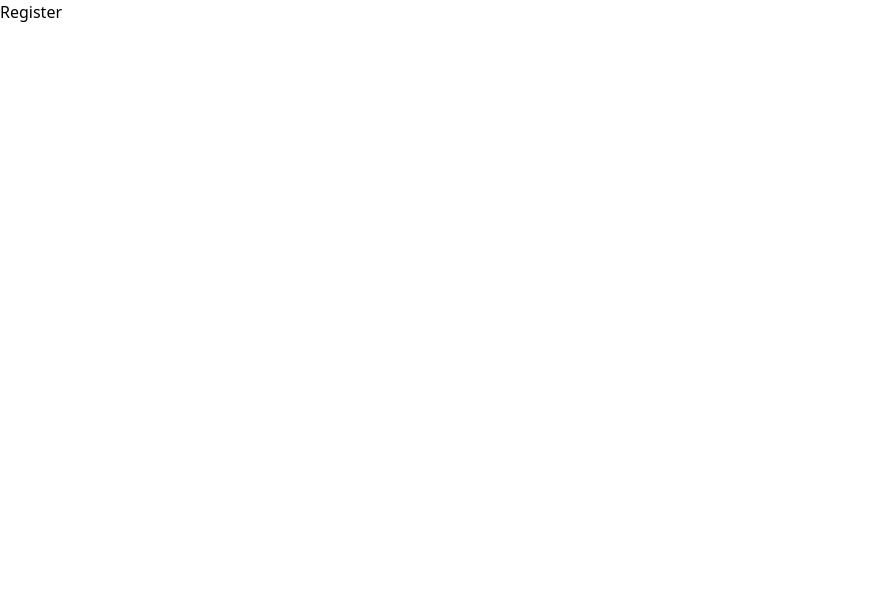
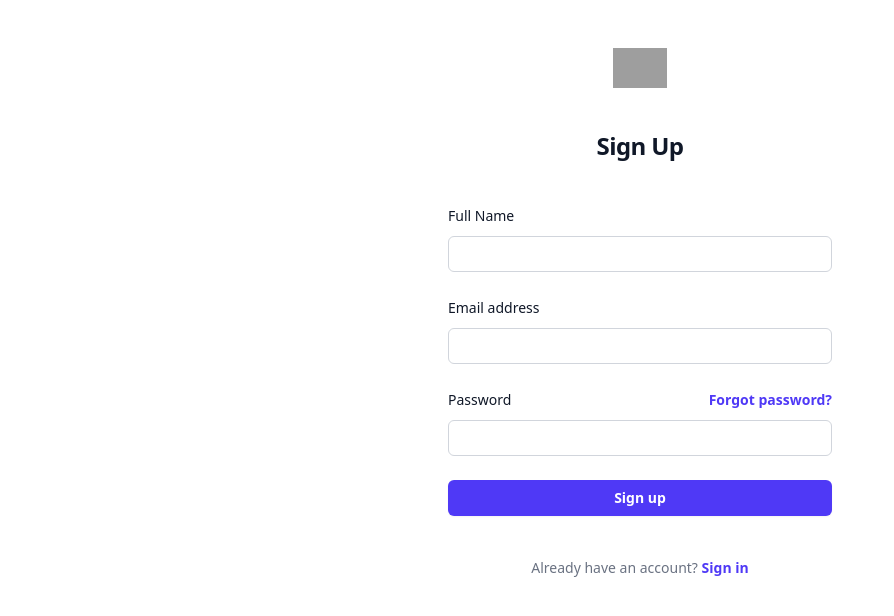
Before and after one commit to Hamkawastaken/nextjs-fundamentals, a Next.js app: page /register in a window 1280 px wide. Shown: the top 616 px of the page, without its empty margins (0-894 px from the left). Built offline with nearby package versions, Linux system fonts and the light colour scheme; grey boxes are pictures that could not be loaded.

Commit message:
link and navugation

```diff
--- a/src/app/(auth)/login/page.tsx
+++ b/src/app/(auth)/login/page.tsx
@@ -1,7 +1,89 @@
+import Link from "next/link";
+
 export default function LoginPage() {
   return (
     <>
-      <h1>Login</h1>
+      <div className="flex min-h-full flex-col justify-center px-6 py-12 lg:px-8">
+        <div className="sm:mx-auto sm:w-full sm:max-w-sm">
+          <img
+            className="mx-auto h-10 w-auto"
+            src="https://tailwindcss.com/plus-assets/img/logos/mark.svg?color=indigo&shade=600"
+            alt="Your Company"
+          />
+          <h2 className="mt-10 text-center text-2xl/9 font-bold tracking-tight text-gray-900">
+            Sign in to your account
+          </h2>
+        </div>
+
+        <div className="mt-10 sm:mx-auto sm:w-full sm:max-w-sm">
+          <form className="space-y-6" action="#" method="POST">
+            <div>
+              <label
+                htmlFor="email"
+                className="block text-sm/6 font-medium text-gray-900"
+              >
+                Email address
+              </label>
+              <div className="mt-2">
+                <input
+                  type="email"
+                  name="email"
+                  id="email"
+                  required
+                  className="block w-full rounded-md bg-white px-3 py-1.5 text-base text-gray-900 outline-1 -outline-offset-1 outline-gray-300 placeholder:text-gray-400 focus:outline-2 focus:-outline-offset-2 focus:outline-indigo-600 sm:text-sm/6"
+                />
+              </div>
+            </div>
+
+            <div>
+              <div className="flex items-center justify-between">
+                <label
+                  htmlFor="password"
+                  className="block text-sm/6 font-medium text-gray-900"
+                >
+                  Password
+                </label>
+                <div className="text-sm">
+                  <a
+                    href="#"
+                    className="font-semibold text-indigo-600 hover:text-indigo-500"
+                  >
+                    Forgot password?
+                  </a>
+                </div>
+              </div>
+              <div className="mt-2">
+                <input
+                  type="password"
+                  name="password"
+                  id="password"
+                  required
+                  className="block w-full rounded-md bg-white px-3 py-1.5 text-base text-gray-900 outline-1 -outline-offset-1 outline-gray-300 placeholder:text-gray-400 focus:outline-2 focus:-outline-offset-2 focus:outline-indigo-600 sm:text-sm/6"
+                />
+              </div>
+            </div>
+
+            <div>
+              <button
+                type="submit"
+                className="flex w-full justify-center rounded-md bg-indigo-600 px-3 py-1.5 text-sm/6 font-semibold text-white shadow-xs hover:bg-indigo-500 focus-visible:outline-2 focus-visible:outline-offset-2 focus-visible:outline-indigo-600"
+              >
+                Sign in
+              </button>
+            </div>
+          </form>
+
+          <p className="mt-10 text-center text-sm/6 text-gray-500">
+            Dont&apos;t have account? {""}
+            <Link
+              href="/register"
+              className="font-semibold text-indigo-600 hover:text-indigo-500"
+            >
+              Sign Up
+            </Link>
+          </p>
+        </div>
+      </div>
     </>
   );
 }
--- a/src/app/(auth)/register/page.tsx
+++ b/src/app/(auth)/register/page.tsx
@@ -1,7 +1,107 @@
+import Link from "next/link";
+
 export default function RegisterPage() {
   return (
     <>
-      <h1>Register</h1>
+      <div className="flex min-h-full flex-col justify-center px-6 py-12 lg:px-8">
+        <div className="sm:mx-auto sm:w-full sm:max-w-sm">
+          <img
+            className="mx-auto h-10 w-auto"
+            src="https://tailwindcss.com/plus-assets/img/logos/mark.svg?color=indigo&shade=600"
+            alt="Your Company"
+          />
+          <h2 className="mt-10 text-center text-2xl/9 font-bold tracking-tight text-gray-900">
+            Sign Up
+          </h2>
+        </div>
+
+        <div className="mt-10 sm:mx-auto sm:w-full sm:max-w-sm">
+          <form className="space-y-6" action="#" method="POST">
+            <div>
+              <label
+                htmlFor="fullname"
+                className="block text-sm/6 font-medium text-gray-900"
+              >
+                Full Name
+              </label>
+              <div className="mt-2">
+                <input
+                  type="text"
+                  name="fullname"
+                  id="fullname"
+                  required
+                  className="block w-full rounded-md bg-white px-3 py-1.5 text-base text-gray-900 outline-1 -outline-offset-1 outline-gray-300 placeholder:text-gray-400 focus:outline-2 focus:-outline-offset-2 focus:outline-indigo-600 sm:text-sm/6"
+                />
+              </div>
+            </div>
+
+            <div>
+              <label
+                htmlFor="email"
+                className="block text-sm/6 font-medium text-gray-900"
+              >
+                Email address
+              </label>
+              <div className="mt-2">
+                <input
+                  type="email"
+                  name="email"
+                  id="email"
+                  required
+                  className="block w-full rounded-md bg-white px-3 py-1.5 text-base text-gray-900 outline-1 -outline-offset-1 outline-gray-300 placeholder:text-gray-400 focus:outline-2 focus:-outline-offset-2 focus:outline-indigo-600 sm:text-sm/6"
+                />
+              </div>
+            </div>
+
+            <div>
+              <div className="flex items-center justify-between">
+                <label
+                  htmlFor="password"
+                  className="block text-sm/6 font-medium text-gray-900"
+                >
+                  Password
+                </label>
+                <div className="text-sm">
+                  <a
+                    href="#"
+                    className="font-semibold text-indigo-600 hover:text-indigo-500"
+                  >
+                    Forgot password?
+                  </a>
+                </div>
+              </div>
+              <div className="mt-2">
+                <input
+                  type="password"
+                  name="password"
+                  id="password"
+                  required
+                  className="block w-full rounded-md bg-white px-3 py-1.5 text-base text-gray-900 outline-1 -outline-offset-1 outline-gray-300 placeholder:text-gray-400 focus:outline-2 focus:-outline-offset-2 focus:outline-indigo-600 sm:text-sm/6"
+                />
+              </div>
+            </div>
+
+            <div>
+              <button
+                type="submit"
+                className="flex w-full justify-center rounded-md bg-indigo-600 px-3 py-1.5 text-sm/6 font-semibold text-white shadow-xs hover:bg-indigo-500 focus-visible:outline-2 focus-visible:outline-offset-2 focus-visible:outline-indigo-600"
+              >
+                Sign up
+              </button>
+            </div>
+          </form>
+
+          <p className="mt-10 text-center text-sm/6 text-gray-500">
+            Already have an account? {""}
+            <Link
+              href="/login"
+              className="font-semibold text-indigo-600 hover:text-indigo-500"
+            >
+              Sign in
+            </Link>
+          </p>
+        </div>
+      </div>
     </>
   );
 }
--- a/src/app/layout.tsx
+++ b/src/app/layout.tsx
@@ -4,7 +4,8 @@
 // import type { Metadata } from "next";
 import { Geist, Geist_Mono } from "next/font/google";
 import "./globals.css";
-// import Navbar from "./navbar";
+import Navbar from "./navbar";
+import { usePathname } from "next/navigation";
 
 const geistSans = Geist({
   variable: "--font-geist-sans",
@@ -26,13 +27,15 @@ export default function RootLayout({
 }: Readonly<{
   children: React.ReactNode;
 }>) {
+  const pathname = usePathname();
+  const disableNavbar = ["/login", "/register"];
   // const [state, setState] = useState(0)
   return (
     <html lang="en">
       <body
         className={`${geistSans.variable} ${geistMono.variable} antialiased`}
       >
-        {/* <Navbar /> */}
+        {!disableNavbar.includes(pathname) && <Navbar />}
         {/* <div>Layout {state}</div> */}
         {/* <button onClick={() => setState(state + 1)}>Klik</button> */}
         {children}
--- a/src/app/navbar.tsx
+++ b/src/app/navbar.tsx
@@ -1,21 +1,52 @@
 import Link from "next/link";
+import { usePathname, useRouter } from "next/navigation";
 
 export default function Navbar() {
+  const pathname = usePathname();
+  const router = useRouter();
   return (
     <>
-      <nav className="flex bg-gray-800 text-white py-2 px-3">
+      <nav className="flex justify-between bg-gray-800 text-white py-2 px-3">
+        <div className="flex">
           <h1 className="text-xl">Navbar</h1>
           <ul className="flex ml-5">
             <Link href="/">
-            <li className="mr-3 text-blue-300 cursor-pointer">Home</li>
+              <li
+                className={`mr-3 ${
+                  pathname === "/" ? "text-blue-300" : "text-white"
+                } cursor-pointer`}
+              >
+                Home
+              </li>
             </Link>
             <Link href="/about">
-            <li className="mr-3 text-blue-300 cursor-pointer">About</li>
+              <li
+                className={`mr-3 ${
+                  pathname === "/about" ? "text-blue-300" : "text-white"
+                } cursor-pointer`}
+              >
+                About
+              </li>
             </Link>
             <Link href="/about/profile">
-            <li className="mr-3 text-blue-300 cursor-pointer">Profile</li>
+              <li
+                className={`mr-3 ${
+                  pathname === "/about/profile" ? "text-blue-300" : "text-white"
+                } cursor-pointer`}
+              >
+                Profile
+              </li>
             </Link>
           </ul>
+        </div>
+        <div>
+          <button
+            className="bg-white rounded-md px-3 text-black text-sm h-7 cursor-pointer"
+            onClick={() => router.push("/login")}
+          >
+            Login
+          </button>
+        </div>
       </nav>
     </>
   );
```
Lines whose indentation alone changed are shown as unchanged.
